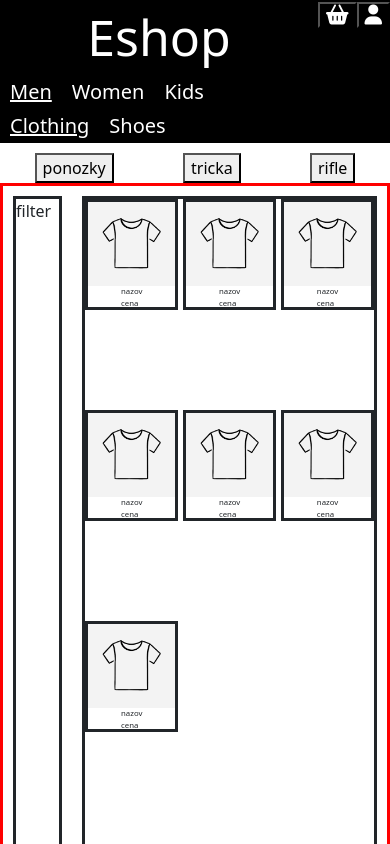
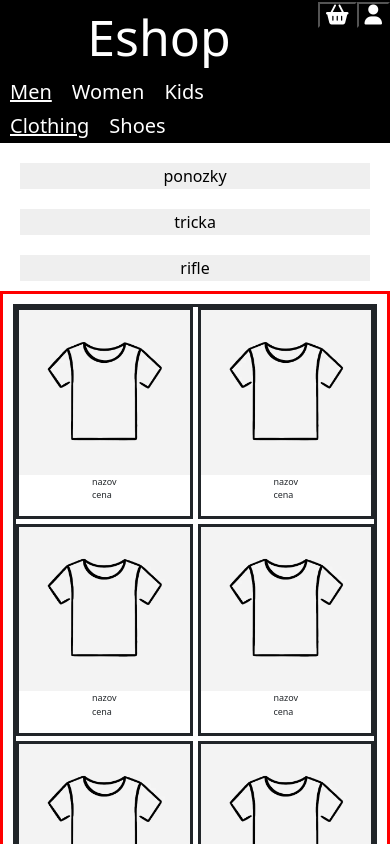
Before and after one commit to SpisiakMarek/eshop, a React (Create React App) app: page /men/clothing in a window 390 px wide. Shown: the top 844 px of the page. Built offline with nearby package versions, Linux system fonts and the light colour scheme.

Commit message:
dorobeny responzivny dizajn

```diff
--- a/src/assets/global.css
+++ b/src/assets/global.css
@@ -116,7 +116,9 @@ a:hover {
 
 .products-header {
   display: flex;
-  justify-content: space-around;
+  justify-content: center;
+  gap: 20px;
+  padding: 10px 20px;
 }
 
 .products-browser-wraper {
@@ -127,7 +129,9 @@ a:hover {
 
 .products-filter-wrapper {
   border: solid;
-  width: 280px;
+  width: 250px;
+  flex-grow: 0;
+  flex-shrink: 0;
   height: 200vh;
   margin: 10px;
 }
@@ -140,6 +144,8 @@ a:hover {
   grid-template-columns: repeat(3, 1fr);
   grid-template-rows: repeat(8, 1fr);
   grid-gap: 5px;
+  flex-shrink: 1;
+  flex-grow: 1;
 }
 
 .product-wrapper {
@@ -159,7 +165,7 @@ a:hover {
 }
 
 .product-text {
-  font-size: 2vw;
+  font-size: 1.8vw;
 }
 
 .carousel-button {
@@ -185,14 +191,39 @@ a:hover {
   height: 50px;
 }
 
+@media only screen and (max-width: 1016px) {
+  .products-list-wrapper {
+    grid-template-columns: repeat(2, 1fr);
+  }
+  .product-text {
+    font-size: 2.3vw;
+  }
+}
+
 @media only screen and (max-width: 770px) {
   .products-navbar-wrapper {
     flex-direction: column;
+  }
+
+  .products-browser-wraper {
+    flex-direction: column;
+    align-items: center;
+  }
+
+  .products-filter-wrapper {
+    order: 99;
+    width: 90vw;
   }
 }
 
 @media only screen and (max-width: 300px) {
   .home-navbar {
+    flex-direction: column;
+  }
+}
+
+@media only screen and (max-width: 500px) {
+  .products-header {
     flex-direction: column;
   }
 }
@@ -209,6 +240,11 @@ a:hover {
   margin-bottom: 0 !important;
   text-align: center;
 }
+
+.products-header-button {
+  flex-grow: 1;
+  border: 0;
+}
 /* .basket-button {
   background-color: black;
 } */
--- a/src/pages/Men/MenClothing/MenClothing.js
+++ b/src/pages/Men/MenClothing/MenClothing.js
@@ -4,9 +4,9 @@ function MenClothing() {
   return (
     <div className="products-wrapper">
       <header className="products-header">
-        <button>ponozky</button>
-        <button>tricka</button>
-        <button>rifle</button>
+        <button className="products-header-button">ponozky</button>
+        <button className="products-header-button">tricka</button>
+        <button className="products-header-button">rifle</button>
       </header>
       <div className="products-browser-wraper">
         <div className="products-filter-wrapper">filter</div>
```
